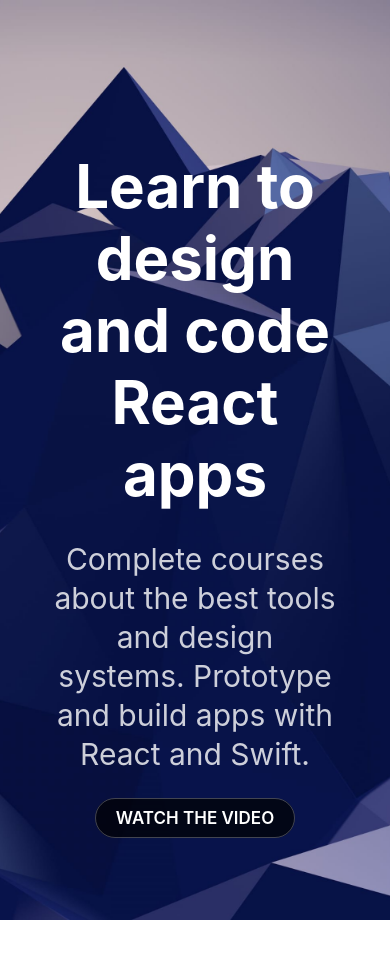
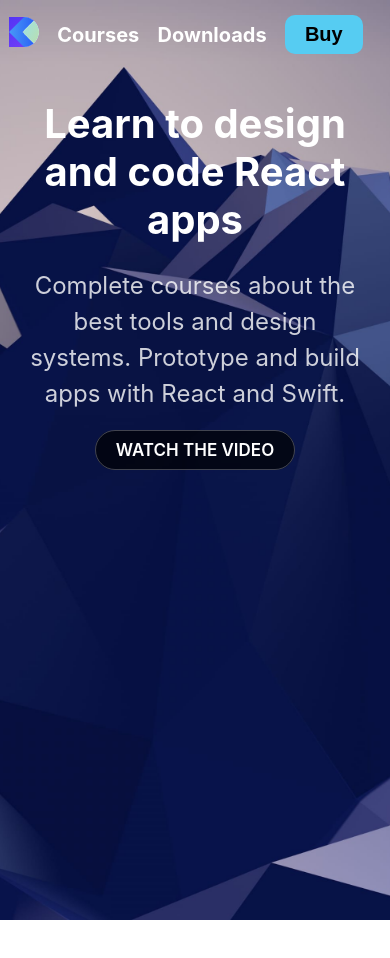
Before and after one commit to mila-sevilla/my-react-app, a Gatsby site: page / in a window 390 px wide. After the commit the page ends 920 px from the top, so only its background shows below. Built offline with nearby package versions, Linux system fonts and the light colour scheme; Gatsby itself is replaced by a stand-in of ours.

Commit message:
Implementing CSS Grid

```diff
--- /dev/null
+++ b/src/components/header.css
@@ -0,0 +1,45 @@
+.Header {
+    position: fixed;
+    width: 100%;
+    padding: 50px 0;
+    z-index: 100;
+}
+
+.HeaderGroup {
+    max-width: 800px;
+    margin: 0 auto;
+    display: grid;
+    grid-template-columns: repeat(5, auto);
+    align-items: center;
+    justify-items: center;
+}
+
+.Header a {
+    color: white;
+    font-weight: 700;
+}
+
+.Header button {
+    padding: 8px 20px;
+    font-size: 20px;
+    background: #56CCF2;
+    border: none;
+    font-weight: 700;
+    border-radius: 10px;
+    outline: none;
+    cursor: pointer;
+}
+
+@media (max-width: 640px) {
+    .Header {
+        padding: 15px 0;
+    }
+
+    .HeaderGroup {
+        grid-template-columns: repeat (4, auto);
+    }
+
+    .Header a:nth-child(4) {
+        display: none;
+    }
+}
--- a/src/components/header.js
+++ b/src/components/header.js
@@ -1,33 +1,18 @@
 import React from 'react'
 import { Link } from 'gatsby'
+import './Header.css'
 
 const Header = ({ siteTitle }) => (
-  <div
-    style={{
-      background: 'rebeccapurple',
-      marginBottom: '1.45rem',
-    }}
-  >
-    <div
-      style={{
-        margin: '0 auto',
-        maxWidth: 960,
-        padding: '1.45rem 1.0875rem',
-      }}
-    >
-      <h1 style={{ margin: 0 }}>
-        <Link
-          to="/"
-          style={{
-            color: 'white',
-            textDecoration: 'none',
-          }}
-        >
-          {siteTitle}
-        </Link>
-      </h1>
+  <div className="Header">
+    <div className="HeaderGroup">
+      <Link to="/"> <img src={require('../images/logo-designcode.svg')} width="30"/></Link>
+      <Link to="/courses">Courses</Link>
+      <Link to="/downloads">Downloads</Link>
+      <Link to="/workshops">Workshops</Link>
+      <Link to="/buy"><button>Buy</button></Link>
     </div>
   </div>
+
 )
 
 export default Header
--- a/src/components/layout.css
+++ b/src/components/layout.css
@@ -35,7 +35,7 @@
 .Hero p {
   color: rgba(255, 255, 255, 0.8);
   font-size: 30px;
-  line-heigt: 1.5;
+  line-height: 1.5;
 }
 
 .Hero a {
@@ -48,3 +48,18 @@
   border: 1px solid rgba(255, 255, 255, 0.25);
   border-radius: 20px;
 }
+
+@media (max-width: 640px) {
+  .HeroGroup {
+    padding: 100px 20px;
+  }
+
+  .Hero h1 {
+    font-size: 40px;
+  }
+
+  .Hero p {
+    font-size: 24px;
+  }
+
+}
--- a/src/pages/index.js
+++ b/src/pages/index.js
@@ -1,11 +1,13 @@
 import React from 'react'
 import { Link } from 'gatsby'
 
+import Header from '../components/header'
 import Layout from '../components/layout'
 import Image from '../components/image'
 
 const IndexPage = () => (
   <Layout>
+    <Header/>
     <div className="Hero">
       <div className="HeroGroup">
         <h1>Learn to design and code React apps</h1>
```
Also changed, not shown: src/images/gatsby-astronaut.png (added), src/images/gatsby-icon.png (added).
